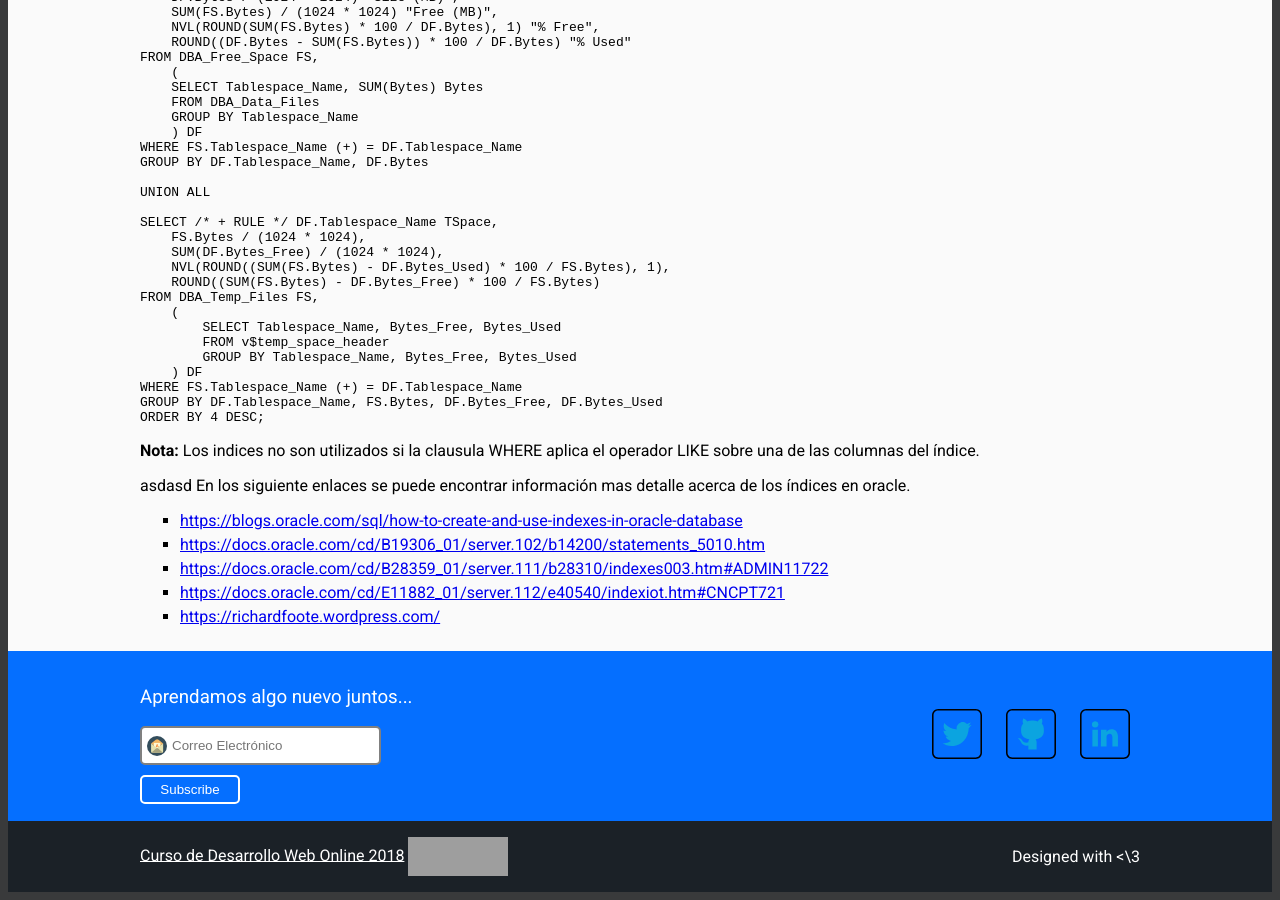
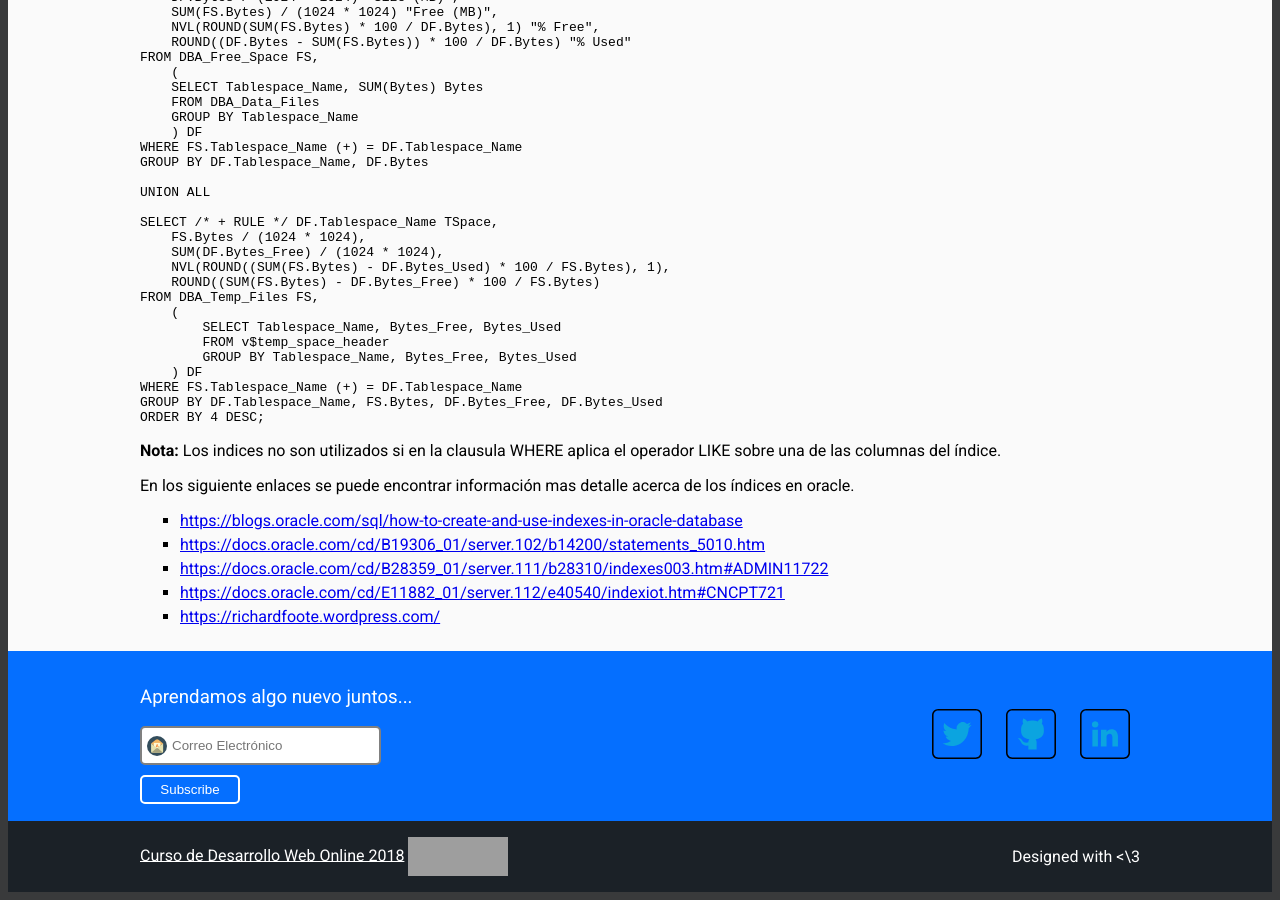
Before and after one commit to Kenar716/Kenar716.github.io, a Jekyll site: the page built from _posts/2018-12-06-oracleindexes.md, in a window 1280 px wide and 900 px high, scrolled down 2013 px. Built offline with Jekyll 4.4.1, drawn with Linux system fonts in a browser that asks for light colours; comment, search, counter and statistics services are not loaded; grey boxes are pictures that could not be loaded.

Commit message:
Se agrega la entrada Github Pages. Tambien se modifica el texto de la entrada Oracle Indexes.

````diff
--- a/_posts/2018-12-06-oracleindexes.md
+++ b/_posts/2018-12-06-oracleindexes.md
@@ -112,9 +112,8 @@ GROUP BY DF.Tablespace_Name, FS.Bytes, DF.Bytes_Free, DF.Bytes_Used
 ORDER BY 4 DESC;
 ```
 
-**Nota:** Los indices no son utilizados si la clausula WHERE aplica el operador LIKE sobre una de las columnas del índice.
+**Nota:** Los indices no son utilizados si en la clausula WHERE aplica el operador LIKE sobre una de las columnas del índice.
 
-asdasd
 En los siguiente enlaces se puede encontrar información mas detalle acerca de los índices en oracle.
 * [https://blogs.oracle.com/sql/how-to-create-and-use-indexes-in-oracle-database](https://blogs.oracle.com/sql/how-to-create-and-use-indexes-in-oracle-database)
 * [https://docs.oracle.com/cd/B19306_01/server.102/b14200/statements_5010.htm](https://docs.oracle.com/cd/B19306_01/server.102/b14200/statements_5010.htm)
````
Also changed, not shown: _posts/2018-11-10-githubpages.md (deleted, +0 -7 lines), _posts/2018-12-09-githubpages.md (added, +27 -0 lines), assets/images/posts/2018-12-09-githubpages/githubpages_banner.PNG (added).
